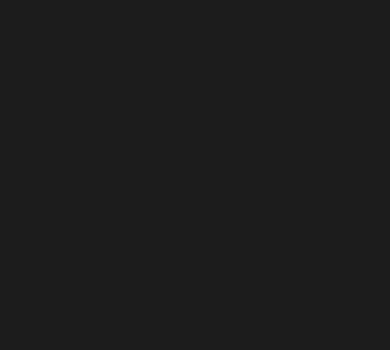
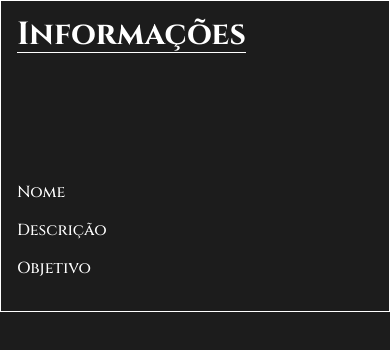
Before and after one commit to RafaelRF99/repositorios-github, a React (Vite) app: page /repository in a window 390 px wide. Before the commit this address had no page. Shown: the top 350 px of the page. Built offline with nearby package versions, Linux system fonts and the light colour scheme.

Commit message:
feat: layout + responsive

```diff
--- /dev/null
+++ b/src/components/Layout/Layout.module.scss
@@ -0,0 +1,26 @@
+.container {
+    display: flex;
+    .content {
+        width: 100%;
+        display: flex;
+        flex-direction: column;
+
+        .display {
+            width: 100%;
+            height: 100%;
+
+            padding: 2rem;
+        }
+    }
+}
+
+@media (max-width: 700px ) {
+    .container {
+        width: 100%;
+        flex-direction: column;
+
+        .menu {
+            display: none;
+        }
+    }
+}
--- /dev/null
+++ b/src/components/Layout/index.tsx
@@ -0,0 +1,18 @@
+import styles from './Layout.module.scss'
+
+import SideBar from '../../components/SideBar'
+import MenuBar from '../../components/menuBar'
+
+export default function Layout() {
+    return (
+        <div className={styles.container}>
+            <SideBar />
+            <div className={styles.content}>
+                <div className={styles.menu}>
+                    <MenuBar />
+                </div>
+                <div className={styles.display}></div>
+            </div>
+        </div>
+    )
+}
--- a/src/components/SideBar/SideBar.module.scss
+++ b/src/components/SideBar/SideBar.module.scss
@@ -1,5 +1,5 @@
 .container {
-    width: 350px;
+    min-width: 350px;
     min-height: 100vh;
     height: 100%;
 
@@ -34,7 +34,7 @@
     }
 }
 
-@media (max-width: 670px) {
+@media (max-width: 700px) {
     .container {
         width: 100%;
         min-height: 100%;
--- /dev/null
+++ b/src/pages/Repository/index.tsx
@@ -0,0 +1,9 @@
+import Layout from '../../components/Layout'
+
+export default function Repository() {
+    return (
+        <div>
+            <Layout />
+        </div>
+    )
+}
--- a/src/routers/index.tsx
+++ b/src/routers/index.tsx
@@ -1,11 +1,13 @@
 import { BrowserRouter, Routes, Route } from 'react-router-dom'
 import App from '../App'
+import Repository from '../pages/Repository'
 
 export default function AppRouter() {
     return (
         <BrowserRouter>
             <Routes>
                 <Route path="/" element={<App />} />
+                <Route path="/repository" element={<Repository />} />
             </Routes>
         </BrowserRouter>
     )
```
Also changed, not shown: src/App.scss (deleted).
